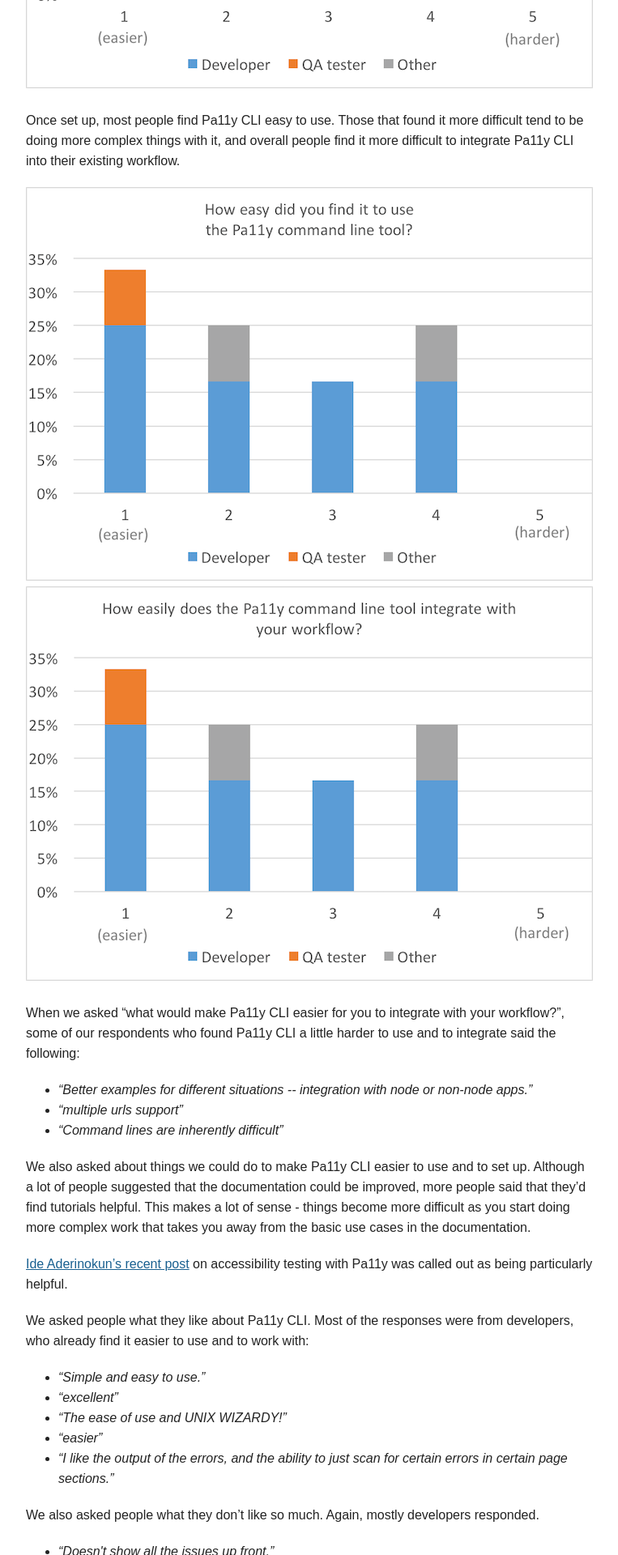
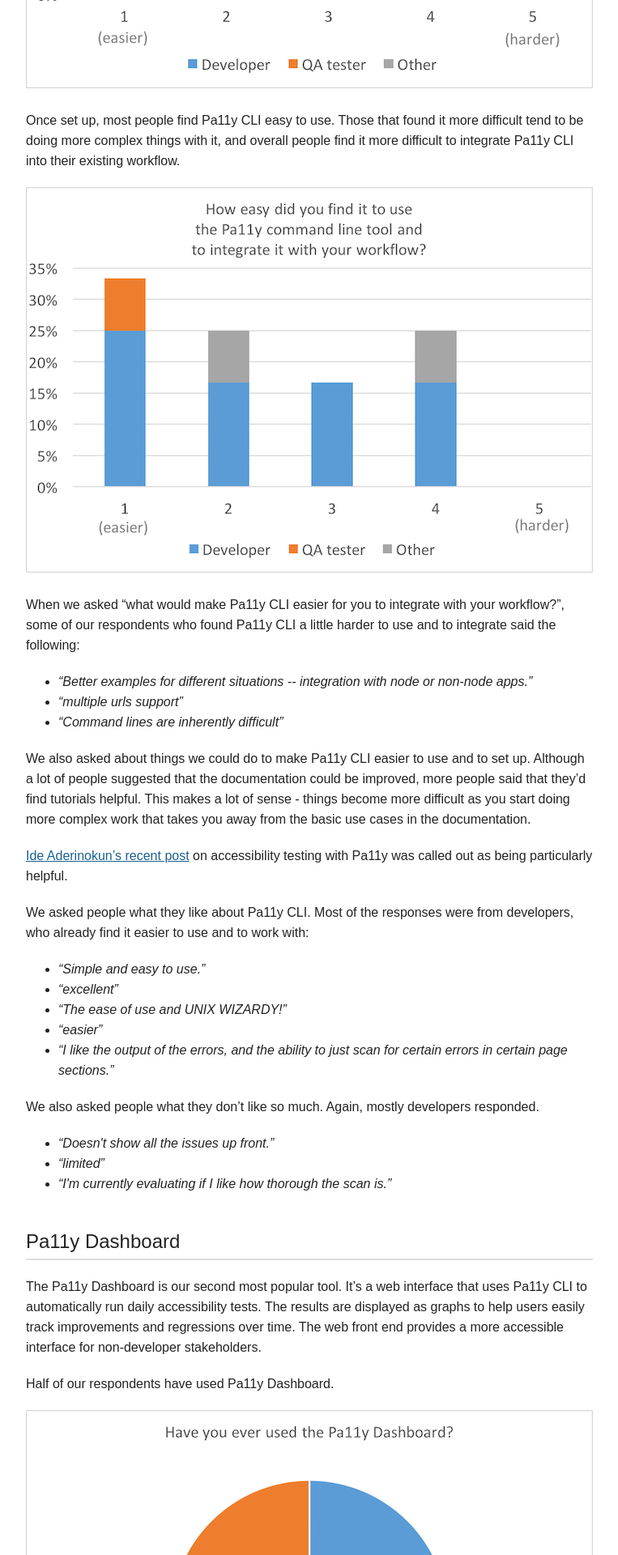
Before and after one commit to pa11y/pa11y.github.io, a Jekyll site: the page built from _posts/2017-09-14-survey-results.md, in a window 1280 px wide. Shown: the part 3976-5896 px from the top of the page at 81% size, without its empty margins (258-1021 px from the left). Built offline with Jekyll 4.4.1, drawn with Linux system fonts in a browser that asks for light colours.

Commit message:
combined 2 charts and added max-width to images in css

```diff
--- a/_posts/2017-09-14-survey-results.md
+++ b/_posts/2017-09-14-survey-results.md
@@ -52,8 +52,7 @@ Of those who _have_ used Pa11y CLI, we asked how easy/hard it is to set up. None
 
 Once set up, most people find Pa11y CLI easy to use. Those that found it more difficult tend to be doing more complex things with it, and overall people find it more difficult to integrate Pa11y CLI into their existing workflow.
 
-![Bar chart, scale of 1 (easier) to 5 (harder): How easy did you find it to use the Pa11y CLI? 30% for 1; 25% for 2; 15% for 3; 25% for 4](/asset/image/2017-survey/2-use.png)
-![Bar chart, scale of 1 (easier) to 5 (harder): How easy did you find it to integrate the Pa11y CLI with your workflow? 50% for 1; almost 15% for 2 and 3; 25% for 4](/asset/image/2017-survey/2-integrate.png)
+![Bar chart, scale of 1 (easier) to 5 (harder): How easy did you find it to use the Pa11y CLI and to integrate it with your workflow? 50% for 1; almost 15% for 2 and 3; 25% for 4](/asset/image/2017-survey/2-use-integrate.png)
 
 When we asked “what would make Pa11y CLI easier for you to integrate with your workflow?”, some of our respondents who found Pa11y CLI a little harder to use and to integrate said the following:
 
--- a/asset/style/site.scss
+++ b/asset/style/site.scss
@@ -149,6 +149,9 @@ $c-yellow-light: lighten($c-yellow, 35%);
 
 // News article
 
+.news-article img {
+	max-width: 100%;
+}
 .news-article__title {
 	margin-bottom: 0;
 }
```
Also changed, not shown: asset/image/2017-survey/2-integrate.png (deleted), asset/image/2017-survey/2-use-integrate.png (added), asset/image/2017-survey/2-use.png (deleted).
